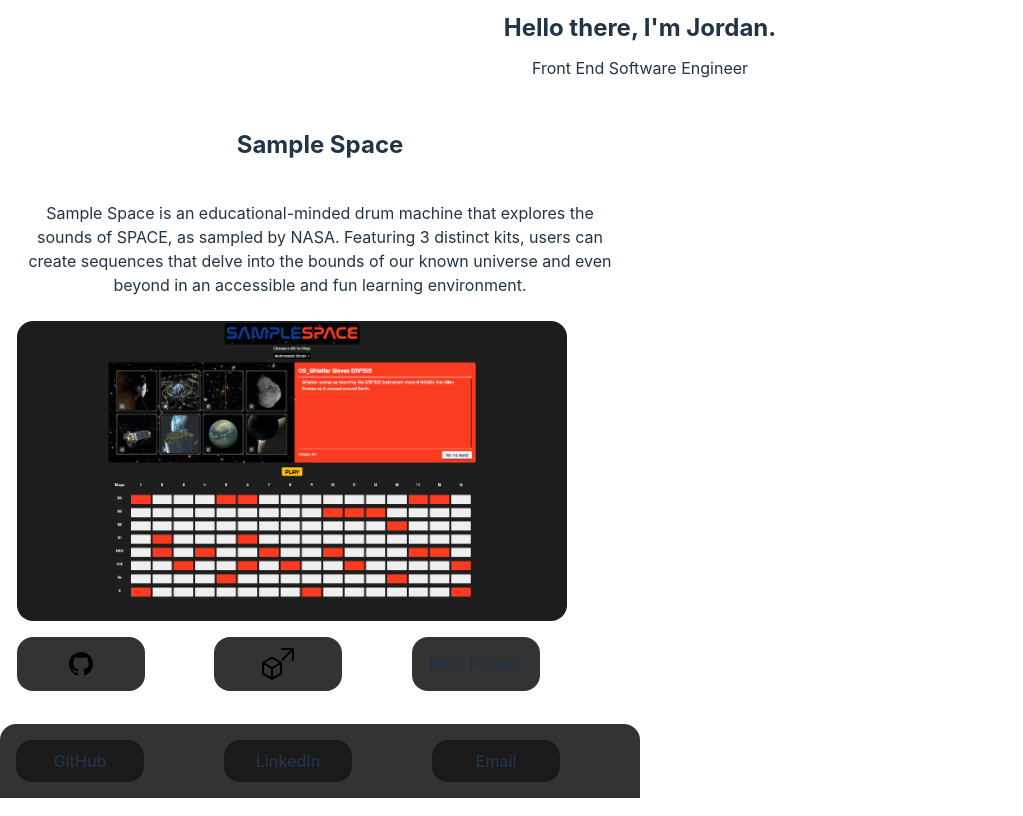
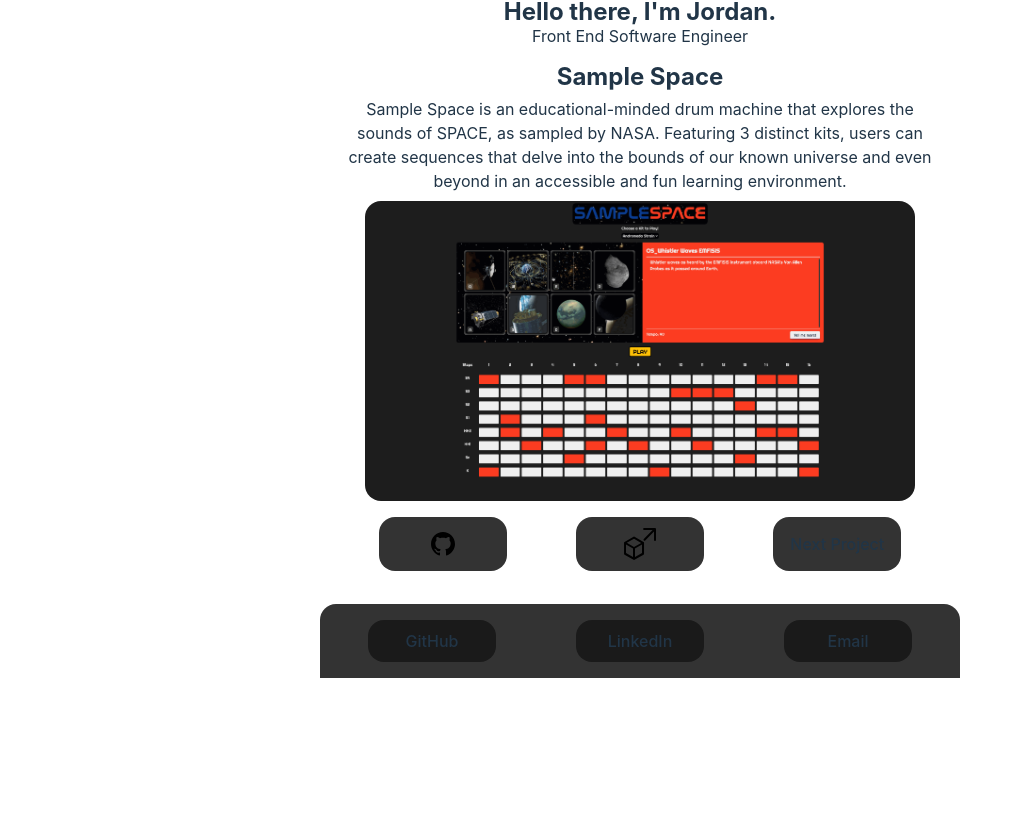
Before and after one commit to jskomal/portfolio, a React (Vite) app: page / in a window 1280 px wide. Shown: the whole page, without its empty margins (0-1023 px from the left). Built offline with nearby package versions, Linux system fonts and the light colour scheme.

Commit message:
Fix Styling yet again

```diff
--- a/src/index.css
+++ b/src/index.css
@@ -1,5 +1,6 @@
 * {
   box-sizing: border-box;
+  margin: 0 auto;
 }
 
 :root {
@@ -15,12 +16,6 @@
   -webkit-font-smoothing: antialiased;
   -moz-osx-font-smoothing: grayscale;
   -webkit-text-size-adjust: 100%;
-}
-
-body {
-  margin: 0;
-  min-width: 320px;
-  height: 100vh;
 }
 
 button {
```
